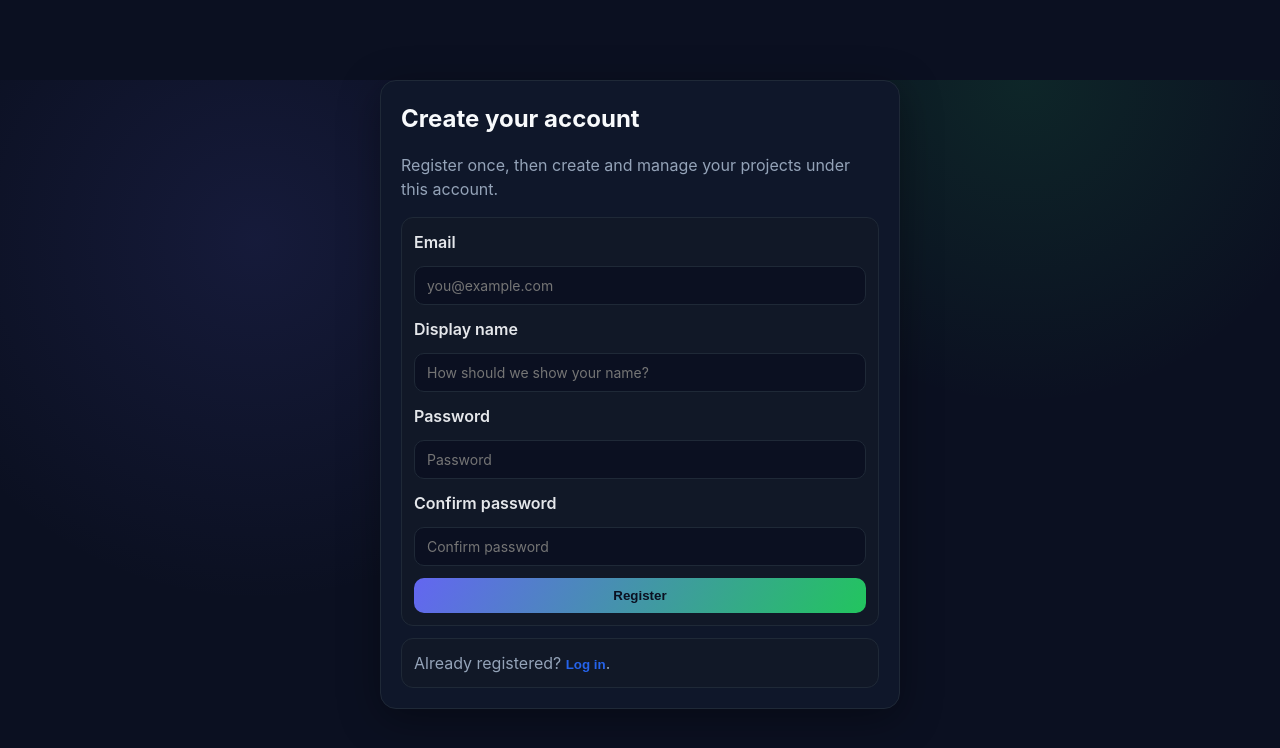
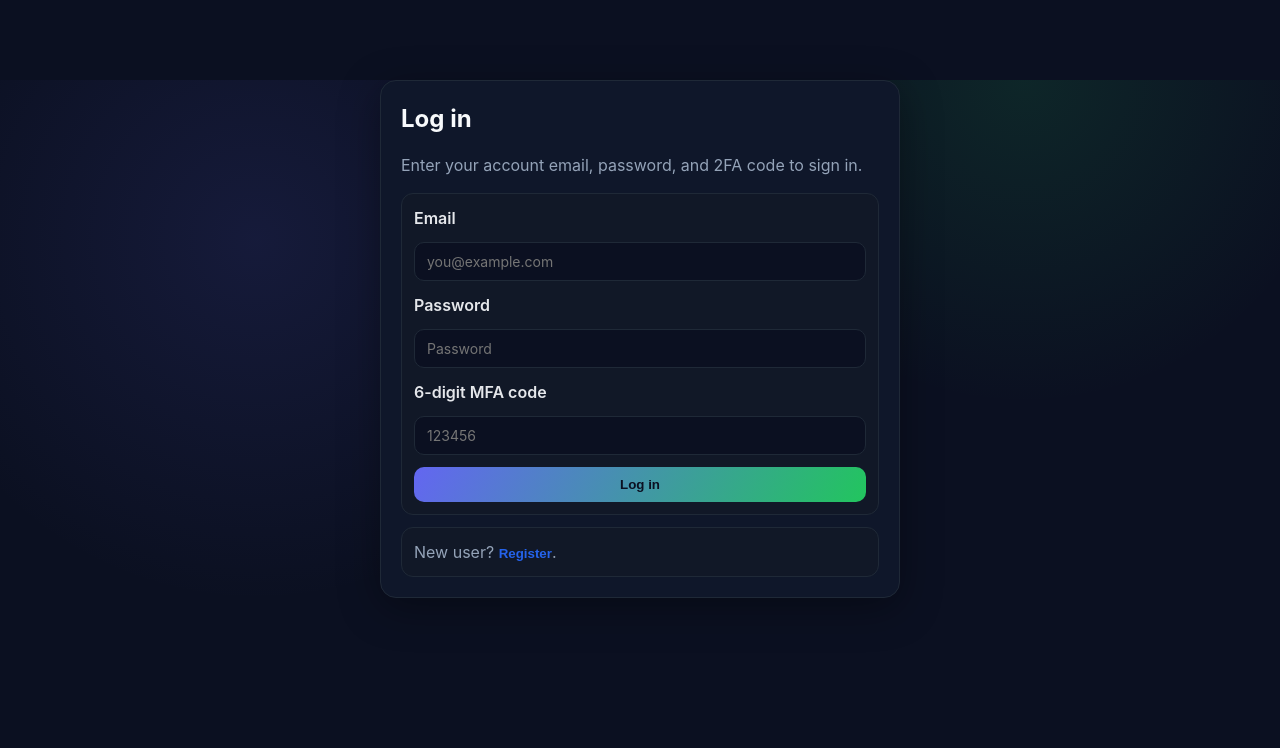
Before and after one commit to McoreD/DocControlApp, a React (Vite) app in the folder web/: page /login in a window 1280 px wide. Before the commit this address led to /register. Shown: the top 748 px of the page. Built offline with nearby package versions, Linux system fonts and the light colour scheme; no server answers.

Commit message:
Add /login route and update auth flow
Introduces a dedicated /login route using the Register component, updates RequireAuth to redirect unauthenticated users to /login instead of /register, and sets the default mode in Register to 'login'. Also adds app version display in AppShell.

```diff
--- a/web/src/router.tsx
+++ b/web/src/router.tsx
@@ -37,6 +37,7 @@ const router = createBrowserRouter([
       { path: '*', element: <NotFound /> },
     ],
   },
+  { path: '/login', element: <Register /> },
   { path: '/register', element: <Register /> },
 ]);
 
--- a/web/src/shell/AppShell.tsx
+++ b/web/src/shell/AppShell.tsx
@@ -17,6 +17,7 @@ export default function AppShell() {
   const navigate = useNavigate();
   const { user, clearUser } = useAuth();
   const { projectId, projectName, setProjectId } = useProject();
+  const appVersion = '1.0.0';
 
   const signOut = () => {
     setProjectId(null);
@@ -59,6 +60,9 @@ export default function AppShell() {
         </button>
       </aside>
       <main className="content">
+        <div style={{ display: 'flex', justifyContent: 'flex-end', fontSize: 12, color: '#94a3b8', marginBottom: 8 }}>
+          DocControl v{appVersion}
+        </div>
         <Outlet />
       </main>
     </div>
--- a/web/src/shell/RequireAuth.tsx
+++ b/web/src/shell/RequireAuth.tsx
@@ -8,7 +8,7 @@ export default function RequireAuth({ children }: { children: React.ReactNode })
   if (!ready) return null;
 
   if (!user) {
-    return <Navigate to="/register" replace state={{ from: location.pathname }} />;
+    return <Navigate to="/login" replace state={{ from: location.pathname }} />;
   }
 
   if (!user.mfaEnabled && location.pathname !== '/mfa') {
--- a/web/src/views/Register.tsx
+++ b/web/src/views/Register.tsx
@@ -7,7 +7,7 @@ export default function Register() {
   const { user, setUser, clearUser } = useAuth();
   const navigate = useNavigate();
   const location = useLocation();
-  const [mode, setMode] = useState<'register' | 'login' | 'setPassword'>('register');
+  const [mode, setMode] = useState<'register' | 'login' | 'setPassword'>('login');
   const [emailInput, setEmailInput] = useState<HTMLInputElement | null>(null);
   const [mfaInput, setMfaInput] = useState<HTMLInputElement | null>(null);
   const [email, setEmail] = useState(user?.email ?? '');
@@ -284,7 +284,7 @@ export default function Register() {
 
       <div className="card" style={{ marginTop: 12 }}>
         <p className="muted" style={{ margin: 0 }}>
-          {mode === 'register' ? 'Already registered? ' : 'Need an account? '}
+          {mode === 'register' ? 'Already registered? ' : 'New user? '}
           <button
             type="button"
             onClick={() => switchMode(mode === 'register' ? 'login' : 'register')}
```
